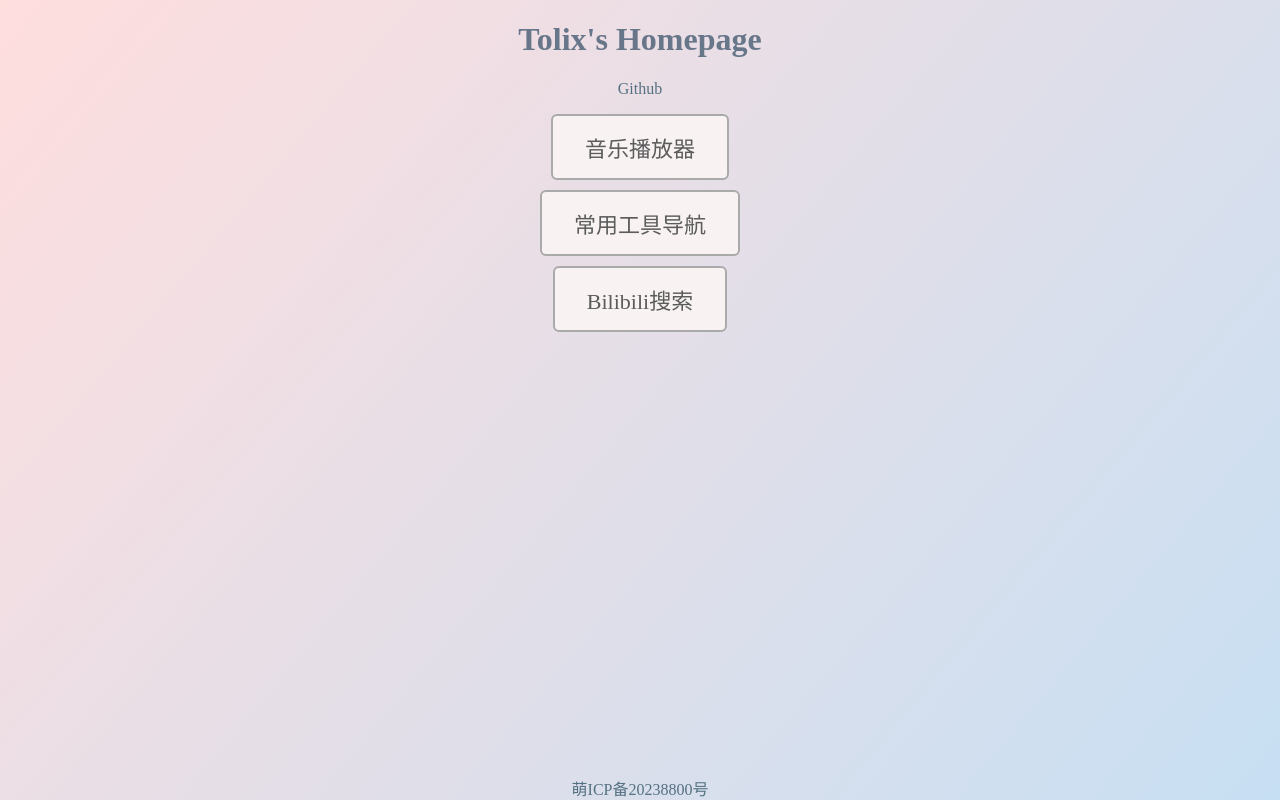
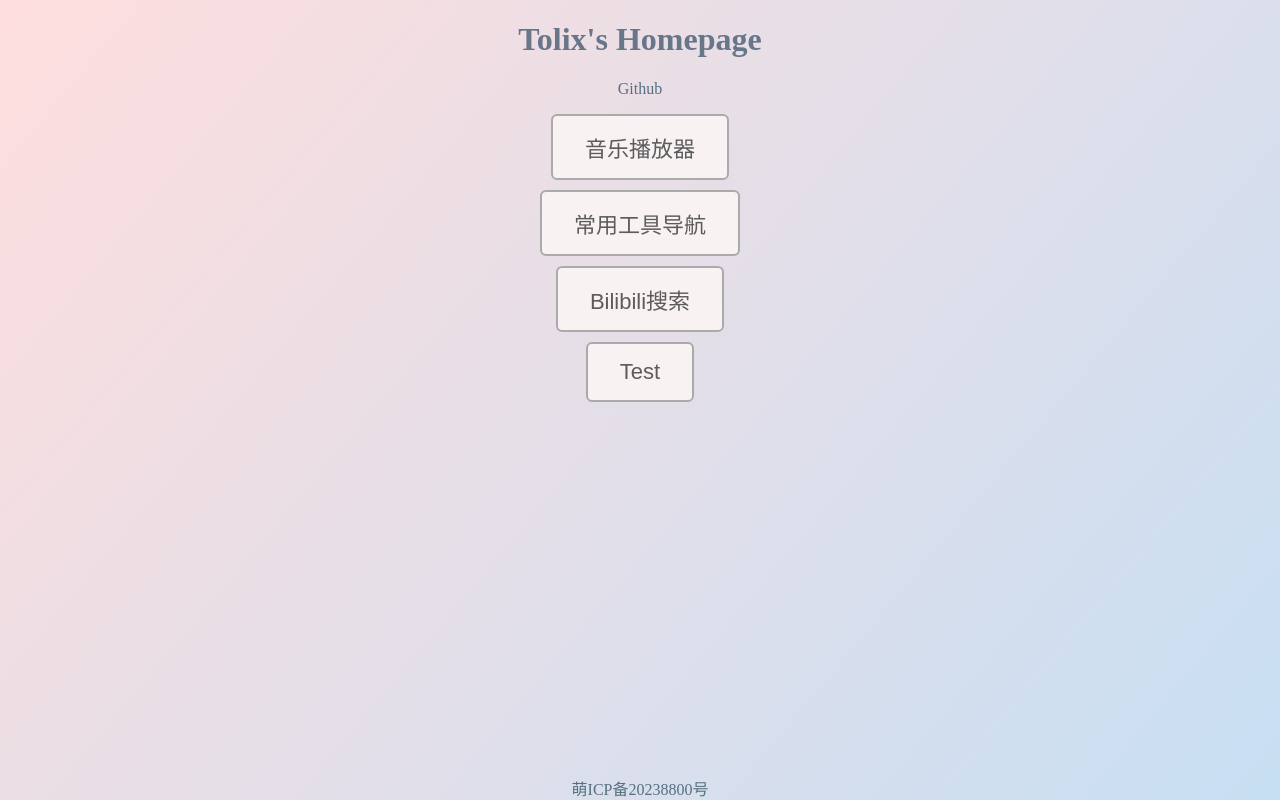
Before and after one commit to Tolix123/Tolix123.github.io, a plain HTML site: page index.html in a window 1280 px wide. Shown: the top 800 px of the page. Drawn offline with Linux system fonts and the light colour scheme.

Commit message:
Update index.html

```diff
--- a/index.html
+++ b/index.html
@@ -13,7 +13,7 @@
   html {
     height: 100%;
   }
-    button {font-family: SimHei;
+    button {font-family: Arial;
       background-color: #f8f2f2;
       color: #5C5C5C;
       padding: 15px 32px;
@@ -99,6 +99,11 @@
 	  <button type="button">Bilibili搜索</button>
 	  </a>
 </div>
+<div>
+	  <a href="https://www.notion.so/atomdelta/0f4a77db03ef45feb81524bf5133c206?v=70291e24266243f6a5a025f7c2703b45">
+	  <button type="button">Test</button>
+	  </a>
+</div>
 
 <a href="https://icp.gov.moe/?keyword=20238800" target="_blank" id="fixed-a">萌ICP备20238800号</a>
 </body>
```
